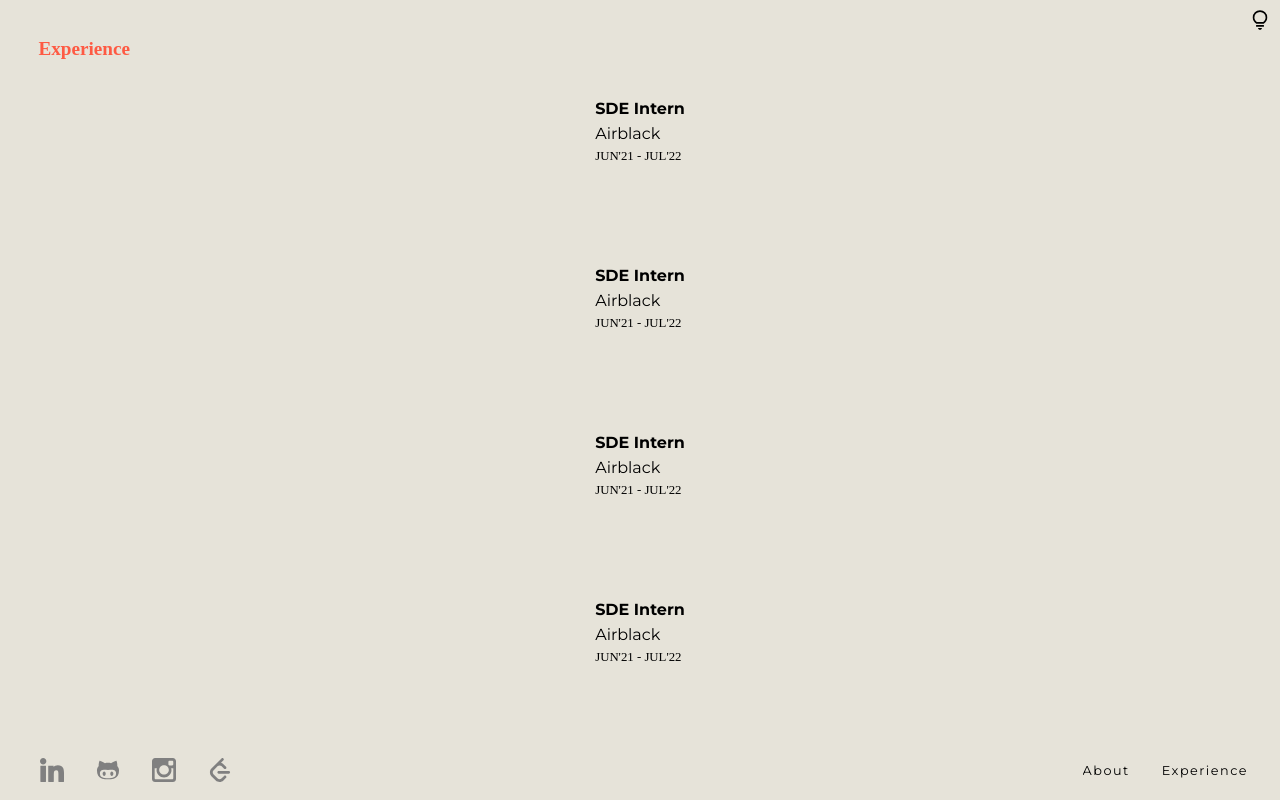
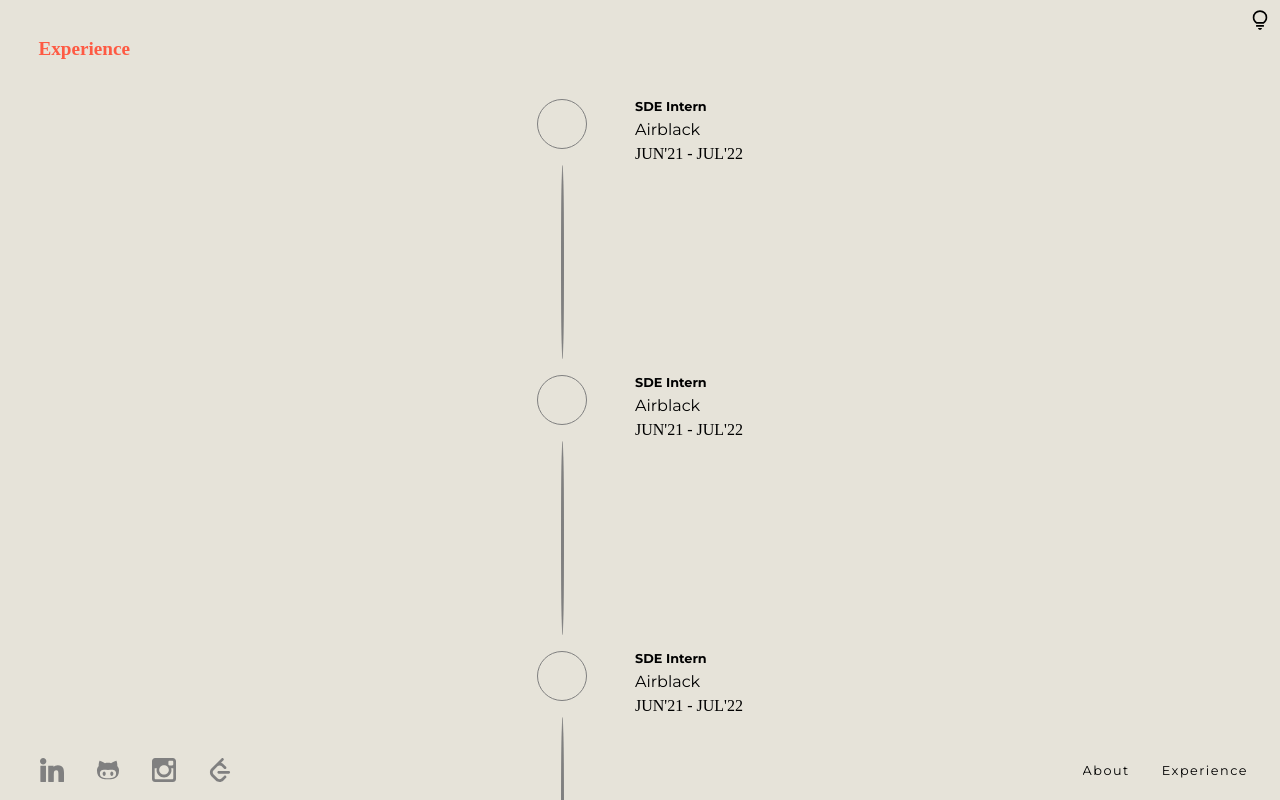
Before and after one commit to GitVaibhav1999/Portfolio, a React (Create React App) app: page /experience in a window 1280 px wide. Shown: the top 800 px of the page. Built offline with nearby package versions, Linux system fonts and the light colour scheme; a web font is replaced by a local one.

Commit message:
created experience divider

```diff
--- a/src/containers/ExperiencePage/ExperienceBox.js
+++ b/src/containers/ExperiencePage/ExperienceBox.js
@@ -1,13 +1,19 @@
 import React from "react";
 
-export const ExperienceBox = ({data}) => {
+export const ExperienceBox = ({ data }) => {
   const { duration, company, title } = data;
-    // debugger
+  // debugger
   return (
-    <div className="experienceBox flex-column text-left">
-      <span className="bold">{title}</span>
-      <span>{company}</span>
-      <span className="hand-written font-m">{duration}</span>
+    <div className="experienceBox flex text-left">
+      <span className="experienceBox__divider">
+        <div className="experienceBox__divider__circle"></div>
+        <div className="experienceBox__divider__line"></div>
+      </span>
+      <span className="experienceBox__content flex-column">
+        <span className="bold font-m">{title}</span>
+        <span>{company}</span>
+        <span className="hand-written">{duration}</span>
+      </span>
     </div>
   );
 };
--- a/src/containers/ExperiencePage/ExperiencePage.scss
+++ b/src/containers/ExperiencePage/ExperiencePage.scss
@@ -1,14 +1,51 @@
-.experiencePage{
-    font-family: Montserrat;
-    justify-content: center;
+.experiencePage {
+  font-family: Montserrat;
+  justify-content: center;
 
-    &__overview{
-        gap: 6em;
-    }
+  &__overview {
+      .experienceBox:last-of-type {
+        &__divider {
+          &__line {
+            background-color: red !important;
+            height: 10px !important;
+          }
+        }
+      }
+  }
 }
 
-.experienceBox{
-    span{
-        margin-bottom: 6px;
+.experienceBox {
+  gap: 3em;
+
+  &__divider:last-of-type{
+    background-color: red !important;
+  }
+  &__divider {
+    display: flex;
+    flex-direction: column;
+    align-items: center;
+    &__circle {
+      border: 1px solid grey;
+      border-radius: 50%;
+      width: 3rem;
+      height: 3rem;
     }
+
+    &__line {
+      border: 1px solid grey;
+      height: 12em;
+      height: 12em;
+      width: 1px;
+      background-color: grey;
+      margin-top: 1em;
+      margin-bottom: 1em;
+      border-radius: 50%;
+    }
+  }
+
+  &__content {
+    span {
+      margin-bottom: 6px;
+    }
+  }
 }
```
